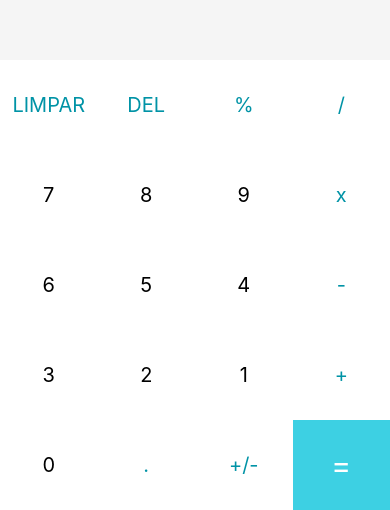
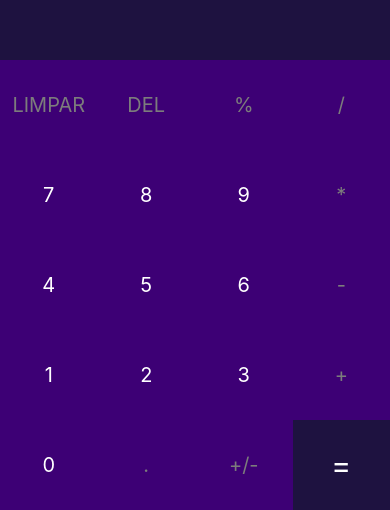
Before and after one commit to F5Technology/Calculadora, a React Native app: screen / in a window 390 px wide. Shown: the part 334-844 px from the top of the page. Built offline with nearby package versions, Linux system fonts and the light colour scheme.

Commit message:
Ajuste no layout e na ordem dos numeros no teclado numérico

```diff
--- a/App.js
+++ b/App.js
@@ -4,7 +4,7 @@
 
 export default function App() {
   // Mapeamento de teclas
-  const buttons = ['LIMPAR', 'DEL', '%', '/', 7, 8, 9, "x", 6, 5, 4, '-', 3, 2, 1, '+', 0, '.', '+/-', '=']
+  const buttons = ['LIMPAR', 'DEL', '%', '/', 7, 8, 9, "*", 4, 5, 6, '-', 1, 2, 3, '+', 0, '.', '+/-', '=']
 
   const [currentNumber, setCurrentNumber] = useState("")
   const [lastNumber, setLastNumber] = useState("")
@@ -30,7 +30,7 @@
               case '-':
                 resultNumber = resultNumber - valueNumber;
                 break
-              case 'x':
+              case '*':
                 resultNumber = resultNumber * valueNumber;
                 break
               case '/':
@@ -67,7 +67,7 @@
     const lastCharacter = currentNumber.length > 0 ? currentNumber.substring(currentNumber.length - 1) : "";
 
     console.log(buttonPressed) // Mostra no Console a tecla pressionada
-    if(buttonPressed === '+' | buttonPressed === "-" | buttonPressed === "x" | buttonPressed === "/" | buttonPressed === "%" ){
+    if(buttonPressed === '+' | buttonPressed === "-" | buttonPressed === "*" | buttonPressed === "/" | buttonPressed === "%" ){
       if (lastCharacter != " " && lastCharacter != "") {
         setCurrentNumber(currentNumber + " " + buttonPressed + " ")
       }
@@ -153,12 +153,12 @@
 
         {buttons.map((button) =>
           button === '=' ? // Mapeamento do botão =
-        <TouchableOpacity onPress={() => handleInput(button)} key={button} style={[styles.button, {backgroundColor: '#3dd0e3'}]}>
+        <TouchableOpacity onPress={() => handleInput(button)} key={button} style={[styles.button, {backgroundColor: '#1e1240'}]}>
           <Text style={[styles.textButton, {color: "white", fontSize: 30}]}>{button}</Text>
         </TouchableOpacity>
           : // Mapeamento dos outros botões
           <TouchableOpacity onPress={() => handleInput(button)} key={button} style={styles.button}>
-            <Text style={[styles.textButton, {color: typeof(button) === 'number' ? 'black': '#0093a6'}]}>{button}</Text>
+            <Text style={[styles.textButton, {color: typeof(button) === 'number' ? 'white': '#7c7c7c'}]}>{button}</Text>
           </TouchableOpacity>
         )}
       </View>
@@ -170,14 +170,15 @@
 const styles = StyleSheet.create({
   container: {
     flex: 1,
+    backgroundColor: "#1e1240"
   },
   results: {
     flex: 2,
     justifyContent: "center",
-    backgroundColor: "#f5f5f5"
+    backgroundColor: "#1e1240"
   },
   resultText: {
-    color: "#282F38",
+    color: "white",
     fontSize: 32,
     fontWeight: "bold",
     padding: 12,
@@ -194,7 +195,7 @@
     flexWrap: 'wrap',
   },
   button: {
-    backgroundColor: 'white',
+    backgroundColor: '#3d0075',
     alignItems: 'center',
     justifyContent: 'center',
     minWidth: 90,
@@ -202,7 +203,7 @@
     flex: 2,
   },
   textButton: {
-    color: "#7c7c7c",
+    color: "white",
     fontSize: 20,
   }
 });
```
